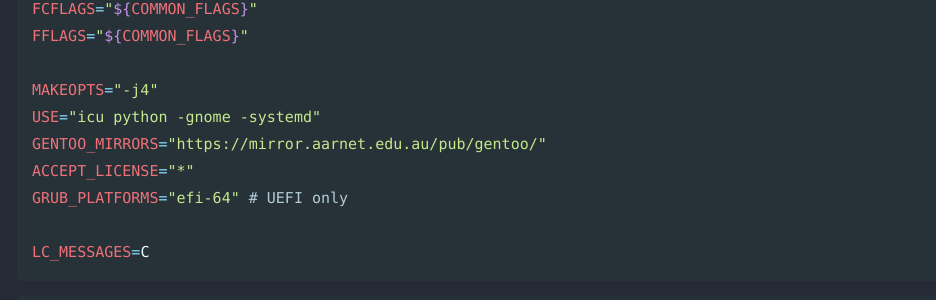
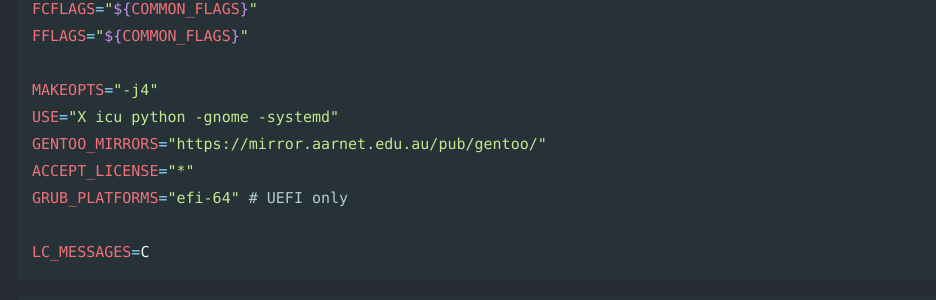
Before and after one commit to Connor-McCartney/Connor-McCartney.github.io, a Jekyll site: the page built from _pages/misc/gentoo.md, in a window 1280 px wide and 900 px high, scrolled down 1875 px. Shown: the part 152-452 px from the top of the window, without its empty margins (3-939 px from the left). Built offline with Jekyll 4.4.1, drawn with Linux system fonts in a browser that asks for light colours; cached includes are drawn as plain includes; our own code applies the rules of GitHub Pages for plain Markdown files.

```diff
--- a/_pages/misc/gentoo.md
+++ b/_pages/misc/gentoo.md
@@ -87,7 +87,7 @@ FCFLAGS="${COMMON_FLAGS}"
 FFLAGS="${COMMON_FLAGS}"
 
 MAKEOPTS="-j4"
-USE="icu python -gnome -systemd"
+USE="X icu python -gnome -systemd"
 GENTOO_MIRRORS="https://mirror.aarnet.edu.au/pub/gentoo/"
 ACCEPT_LICENSE="*"
 GRUB_PLATFORMS="efi-64" # UEFI only
```
